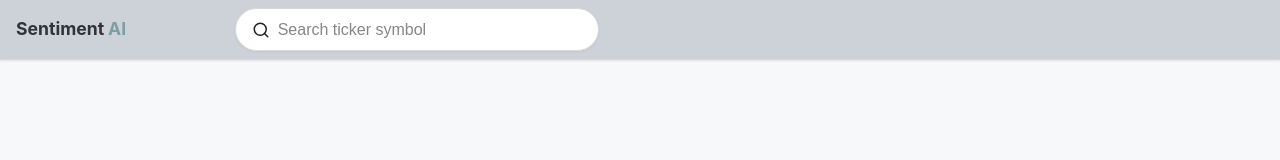
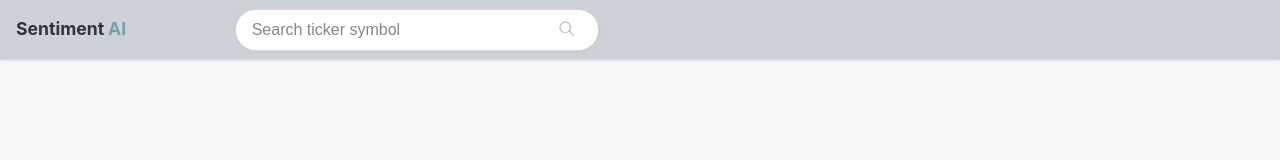
Before and after one commit to Nevin-Chen/sentiment-frontend, a React (Vite) app: page /stocks/1 in a window 1280 px wide. Shown: the top 160 px of the page. Built offline with nearby package versions, Linux system fonts and the light colour scheme; no server answers.

Commit message:
Add search button to Search bar

```diff
--- a/src/components/Search.css
+++ b/src/components/Search.css
@@ -9,13 +9,16 @@
 .search-home form {
   width: 80%;
   min-width: 240px;
+  max-width: 700px;
   height: 3.5rem;
-  border-radius: 2rem;
-  padding: 0 1rem;
 }
 
 .search-header {
   width: 90%;
+}
+
+.search-header form {
+  height: 42px;
 }
 
 .search-container form {
@@ -24,7 +27,7 @@
   background-color: #fff;
   border: 1px solid var(--primary-border);
   border-radius: 2rem;
-  padding: 0.2rem 1rem;
+  padding: 0.2rem 0rem;
   transition: all 0.2s ease;
   box-shadow: 0 1px 3px rgba(0, 0, 0, 0.05);
 }
@@ -36,10 +39,9 @@
 }
 
 .search-icon {
-  width: 1.125rem;
-  height: 1.125rem;
+  width: 1rem;
+  height: 1rem;
   color: var(--label);
-  margin-right: 0.5rem;
 }
 
 .search-input {
@@ -49,24 +51,56 @@
   font-size: 1rem;
   color: var(--primary-font);
   background: transparent;
-  padding: 0.5rem 0;
+  padding-left: 1rem;
 }
 
 .search-input::placeholder {
   color: var(--primary-label);
 }
 
+.search-home .search-button {
+  padding: 0.75rem 1.5rem;
+}
+
+.search-header .search-button {
+  padding: 0.25rem 1rem;
+}
+
+.search-button {
+  border: none;
+  background-color: #ccd2d7;
+  border-radius: 2rem;
+  cursor: pointer;
+  margin: 0 0.5rem;
+}
+
+.search-button:disabled {
+  cursor: not-allowed;
+  opacity: 0.8;
+  pointer-events: none;
+  transform: none;
+  box-shadow: none;
+  background-color: inherit;
+}
+
+.search-button:hover {
+  background-color: #e4e8ea;
+}
+
 @media (max-width: 600px) {
   .search-home form {
-    width: 95%;
+    width: 100%;
     height: 3rem;
-    padding: 0 0.75rem;
+    padding: 0 0.5rem !important;
   }
-}
 
-@media (min-width: 1200px) {
-  .search-home form {
-    max-width: 700px;
+  .search-home input {
+    padding-left: 0.5rem;
+  }
+
+  .search-home .search-button {
+    padding: 0.5rem 1rem;
+    margin-right: 0;
   }
 }
 
--- a/src/components/Search.tsx
+++ b/src/components/Search.tsx
@@ -1,13 +1,13 @@
-import { useState } from 'react';
-import { useNavigate } from 'react-router-dom';
-import './Search.css';
+import { useState } from "react";
+import { useNavigate } from "react-router-dom";
+import "./Search.css";
 
 interface SearchProps {
-  variant?: 'header' | 'home';
+  variant?: "header" | "home";
 }
 
-const Search: React.FC<SearchProps> = ({ variant = 'header' }) => {
-  const [query, setQuery] = useState('');
+const Search: React.FC<SearchProps> = ({ variant = "header" }) => {
+  const [query, setQuery] = useState("");
   const navigate = useNavigate();
 
   const handleSubmit = (e: React.FormEvent) => {
@@ -15,32 +15,34 @@ const Search: React.FC<SearchProps> = ({ variant = 'header' }) => {
     const trimmed = query.trim();
     if (!trimmed) return;
     navigate(`/stocks/${trimmed.toUpperCase()}`);
-    setQuery('');
+    setQuery("");
   };
 
   return (
     <div className={`search-${variant} search-container`}>
       <form onSubmit={handleSubmit}>
-        <svg
-          className='search-icon'
-          xmlns='http://www.w3.org/2000/svg'
-          viewBox='0 0 24 24'
-          fill='none'
-          stroke='currentColor'
-          strokeWidth='2'
-          strokeLinecap='round'
-          strokeLinejoin='round'
-        >
-          <circle cx='11' cy='11' r='8' />
-          <line x1='21' y1='21' x2='16.65' y2='16.65' />
-        </svg>
         <input
-          type='text'
+          type="text"
           value={query}
           onChange={(e) => setQuery(e.target.value)}
-          placeholder='Search ticker symbol'
-          className='search-input'
+          placeholder="Search ticker symbol"
+          className="search-input"
         />
+        <button className="search-button" disabled={!query}>
+          <svg
+            className="search-icon"
+            xmlns="http://www.w3.org/2000/svg"
+            viewBox="0 0 24 24"
+            fill="none"
+            stroke="currentColor"
+            strokeWidth="2"
+            strokeLinecap="round"
+            strokeLinejoin="round"
+          >
+            <circle cx="11" cy="11" r="8" />
+            <line x1="24" y1="24" x2="16.65" y2="16.65" />
+          </svg>
+        </button>
       </form>
     </div>
   );
```
